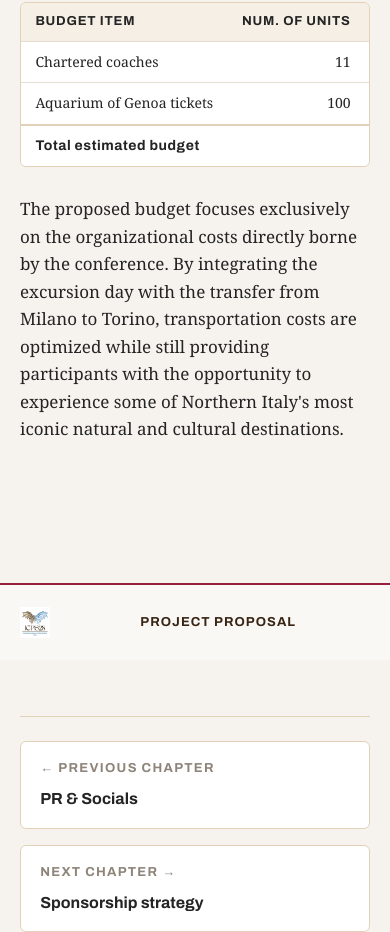
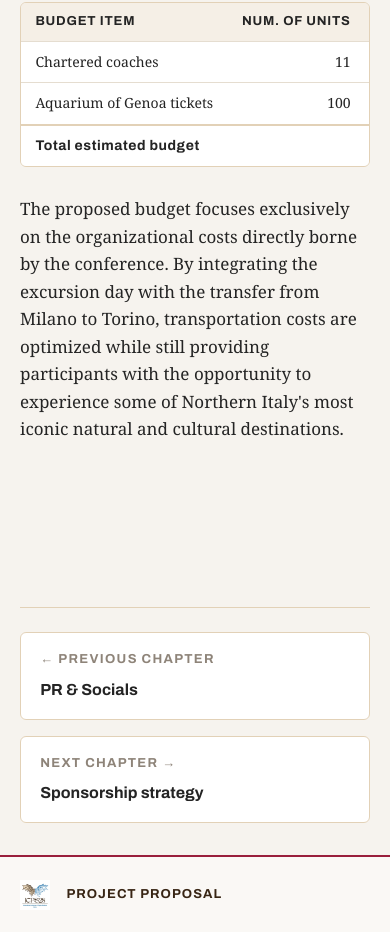
Before and after one commit to ai-sf/icps28-proposal, an Astro site: page /finance in a window 390 px wide. Shown: the part 10994-11926 px from the top of the page. Built offline with nearby package versions, Linux system fonts and the light colour scheme; Astro itself is replaced by a stand-in of ours.

Commit message:
Fix footer/pager order and bare layout responsiveness
- Move prev/next pager above the footer so the footer is the last element
- Render the pager whenever prev OR next exists (was missing on chapter 1)
- Switch pager to flex so single-link cases align correctly
- Add .layout--bare (single column) for the cover page; previously the
  sidebar-less homepage kept the 2-column grid and squeezed content into
  the 17rem sidebar column on desktop, collapsing to 1fr only below 1024px
- Show the current chapter title in the header instead of duplicating
  'Project Proposal' already present in the footer center
- Center footer text on mobile when the right label is hidden

```diff
--- a/src/layouts/Layout.astro
+++ b/src/layouts/Layout.astro
@@ -50,7 +50,7 @@ const canonical = chapter
           <img src={asset('brand/logo-icps28.jpg')} alt="ICPS 2028 logo" />
           <span class="site-header__wordmark">ICPS 2028<em> · ITALY</em></span>
         </a>
-        <span class="site-header__right">Project Proposal</span>
+        <span class="site-header__right">{chapter ? chapters[idx].title : 'Project Proposal'}</span>
         <button class="site-header__burger" data-burger aria-label="Open menu" aria-expanded="false" aria-controls="drawer">
           <svg viewBox="0 0 24 24" fill="none" stroke="currentColor" stroke-width="2" stroke-linecap="round" aria-hidden="true">
             <path d="M3 6h18M3 12h18M3 18h18" />
@@ -59,7 +59,7 @@ const canonical = chapter
       </div>
     </header>
 
-    <div class="layout">
+    <div class={bare ? 'layout layout--bare' : 'layout'}>
       {!bare && (
         <nav class="sidebar" aria-label="Table of contents" data-od-id="site-toc">
           <p class="sidebar__label">Table of contents</p>
@@ -84,6 +84,31 @@ const canonical = chapter
         <slot />
       </main>
     </div>
+
+    {(prev || next) && (
+      <nav class="layout" aria-label="Pagination" style="padding-bottom:0">
+        <div class="pager-spacer"></div>
+        <div class="pager">
+          {prev && (
+            <a class="pager__link" href={`${base}${prev.id}/`}>
+              <span class="pager__dir">← Previous chapter</span>
+              <span class="pager__title">{prev.title}</span>
+            </a>
+          )}
+          {next ? (
+            <a class="pager__link pager__link--next" href={`${base}${next.id}/`}>
+              <span class="pager__dir">Next chapter →</span>
+              <span class="pager__title">{next.title}</span>
+            </a>
+          ) : (
+            <a class="pager__link pager__link--next" href={base}>
+              <span class="pager__dir">Back to cover →</span>
+              <span class="pager__title">ICPS 2028 — Project Proposal</span>
+            </a>
+          )}
+        </div>
+      </nav>
+    )}
 
     <footer class="site-footer" data-od-id="site-footer">
       <div class="site-footer__inner">
@@ -117,31 +142,6 @@ const canonical = chapter
       </div>
     )}
 
-    {prev && (
-      <nav class="layout" aria-label="Pagination" style="padding-bottom:0">
-        <div class="pager-spacer"></div>
-        <div class="pager">
-          {prev && (
-            <a class="pager__link" href={`${base}${prev.id}/`}>
-              <span class="pager__dir">← Previous chapter</span>
-              <span class="pager__title">{prev.title}</span>
-            </a>
-          )}
-          {next ? (
-            <a class="pager__link pager__link--next" href={`${base}${next.id}/`}>
-              <span class="pager__dir">Next chapter →</span>
-              <span class="pager__title">{next.title}</span>
-            </a>
-          ) : (
-            <a class="pager__link pager__link--next" href={base}>
-              <span class="pager__dir">Back to cover →</span>
-              <span class="pager__title">ICPS 2028 — Project Proposal</span>
-            </a>
-          )}
-        </div>
-      </nav>
-    )}
-
     <script>
       // Mobile drawer + body scroll lock
       const burger = document.querySelector('[data-burger]');
--- a/src/styles/global.css
+++ b/src/styles/global.css
@@ -164,6 +164,11 @@ p { max-width: 68ch; }
   grid-template-columns: var(--sidebar-w) minmax(0, 1fr);
   gap: var(--gutter);
   align-items: start;
+}
+/* Single-column variant for pages without a sidebar (cover/index) */
+.layout--bare {
+  grid-template-columns: minmax(0, 1fr);
+  max-width: calc(var(--content-max) + var(--gutter) * 2);
 }
 
 /* ============================== SIDEBAR ============================== */
@@ -599,8 +604,8 @@ table.data .total { color: var(--accent); font-weight: 650; }
 
 /* ============================== PREV / NEXT NAV ============================== */
 .pager {
-  display: grid;
-  grid-template-columns: 1fr 1fr;
+  display: flex;
+  justify-content: space-between;
   gap: 1rem;
   margin-top: 3.5rem;
   padding-top: 1.5rem;
@@ -616,7 +621,7 @@ table.data .total { color: var(--accent); font-weight: 650; }
   transition: border-color var(--dur) var(--ease), background var(--dur) var(--ease);
 }
 .pager__link:hover { border-color: var(--baltic-blue); background: color-mix(in oklab, var(--baltic-blue) 4%, white); text-decoration: none; }
-.pager__link--next { text-align: right; }
+.pager__link--next { margin-left: auto; text-align: right; }
 .pager__dir {
   display: block;
   font-family: var(--font-display);
@@ -643,8 +648,7 @@ table.data .total { color: var(--accent); font-weight: 650; }
   align-items: center;
   gap: 1rem;
   font-size: var(--text-sm);
-}
-.site-footer__logo { display: flex; align-items: center; gap: 0.5rem; }
+}.site-footer__logo { display: flex; align-items: center; gap: 0.5rem; }
 .site-footer__logo img { height: 1.9rem; width: auto; }
 .site-footer__center {
   margin: 0 auto;
@@ -836,8 +840,9 @@ table.data .total { color: var(--accent); font-weight: 650; }
   .person, .speaker { grid-template-columns: 4.25rem minmax(0, 1fr); gap: 0.9rem; }
   .person__photo, .speaker__photo { width: 4.25rem; height: 4.25rem; }
   .figure.inset { grid-template-columns: 1fr; }
-  .pager { grid-template-columns: 1fr; }
-  .pager__link--next { text-align: left; }
+  .pager { flex-direction: column; }
+  .pager__link--next { margin-left: 0; text-align: left; }
   .site-footer__right { display: none; }
+  .site-footer__center { margin: 0 auto 0 0; }
   figure.wide { margin-inline: 0; }
 }
```
